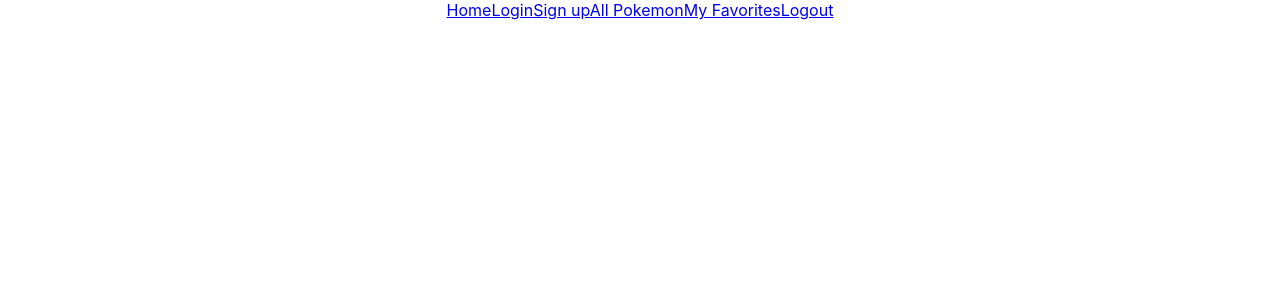
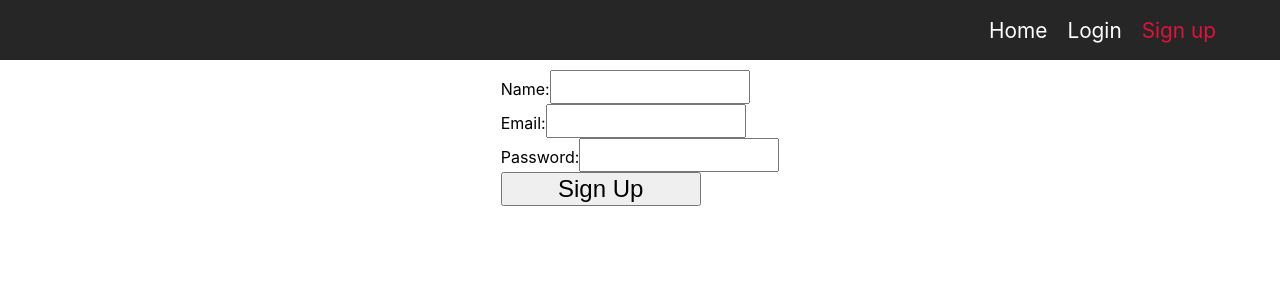
Before and after one commit to SEI-ATL-3-8/users-pokedex-frontend, a React (Create React App) app: page /signup in a window 1280 px wide. Shown: the top 300 px of the page. Built offline with nearby package versions, Linux system fonts and the light colour scheme; no server answers.

Commit message:
login, signup, logout state done

```diff
--- a/src/App.css
+++ b/src/App.css
@@ -1,8 +1,9 @@
-.App {
+.container {
   display: flex;
   flex-direction: column;
   align-items: center;
 }
+
 li {
   list-style: none;
 }
@@ -27,10 +28,39 @@ form {
 
 input {
   font-size: 1.5rem;
-  width: 100%;
+  width: 200px;
   box-sizing: border-box;
 }
 .heartOutline {
   font-size: 2rem;
   cursor: pointer;
 }
+
+.nav-bar {
+  background-color: rgb(38, 38, 38);
+  height: 60px;
+  display: flex;
+  flex-direction: row;
+  align-items: center;
+  justify-content: flex-end;
+  flex-wrap: wrap;
+}
+
+.nav-link, .nav-logout {
+  margin-left: 20px;
+  color: white;
+  text-decoration: none;
+  font-size: 1.3rem;
+}
+
+.nav-active {
+  color: crimson;
+}
+
+.nav-link:hover, .nav-logout:hover {
+  color: crimson;
+}
+
+.nav-side-margin {
+  width: 5%;
+}
--- a/src/App.js
+++ b/src/App.js
@@ -1,49 +1,66 @@
 import AllPokemon from './pages/AllPokemon'
 import FavPokemon from './pages/FavPokemon'
+import Home from './pages/Home'
+import Login from './pages/Login'
+import SignUp from './pages/SignUp'
 import Navbar from './components/Navbar'
 import {Route} from 'react-router-dom'
 import './App.css';
 import axios from 'axios'
-import {useState, useEffect} from 'react'
+import {useState, useEffect, useContext} from 'react'
+import { UserContext } from './context/UserContext'
+import { Redirect } from 'react-router-dom'
 
 function App() {
   const [favPokemon,setFavPokemon] = useState([])
   const [favPokemonNames, setFavPokemonNames] = useState([])
-  // fetch saved pokemon from the database function
+
+  const {userState, verifyUser} = useContext(UserContext)
+  const [user, setUser] = userState
+
+
   const fetchSavedPokemon = async () => {
     try {
-      let response = await axios.get(`${process.env.REACT_APP_BACKEND}/favPokemon`)
+      const userId = localStorage.getItem('userId')
+
+      let response = await axios.get(`${process.env.REACT_APP_BACKEND_URL}/favPokemon`, {
+        headers: {
+          Authorization: userId
+        }
+      })
       console.log(response)
-      // assign to state of favPokemon
-      setFavPokemon(response.data.favPokemon)
+      setFavPokemon(response.data.savedPokemon)
 
-      // create an empty array
       let names = []
-      // loop through the favorite pokemon array
-      for(let pokemon of response.data.favPokemon) {
-        // only push the names of each favorited pokemon into names
+      for(let pokemon of response.data.savedPokemon) {
         names.push(pokemon.name)
       }
-      // then set favpokemonnames to an array of just the saved pokemon names
-      // to be used in the isFave function
       setFavPokemonNames(names)
     } catch (error) {
       console.log(error)
     }
   }
 
-  // ONLY when the app loads fetch all saved pokemon
-  // will not update saved pokemon everytime you save one!!!
   useEffect(() => {
     fetchSavedPokemon()
   },[])
 
+  useEffect(() => {
+    verifyUser()
+  }, [])
+
   const savePokemon = async (pokemonName) => {
     try {
-      let res = await axios.post(`${process.env.REACT_APP_BACKEND}/favPokemon`, {
+      const userId = localStorage.getItem('userId')
+      console.log(userId)
+
+      let res = await axios.post(`${process.env.REACT_APP_BACKEND_URL}/favPokemon`, {
        name: pokemonName
+      }, {
+        headers: {
+          Authorization: userId
+        }
       })
-      // after every save, refetch all saved pokemon and update
       fetchSavedPokemon()
       console.log(res)
     } catch (error) {
@@ -52,7 +69,6 @@ function App() {
   }
 
   const isFave = (currentPokemonName) => {
-    // check if the parameter currentPokemonName exists inside of the favPokemonNames array, if so return true, otherwise return false (for the conditional render of hearts)
     if(favPokemonNames.includes(currentPokemonName)) {
       return true
     }
@@ -61,7 +77,7 @@ function App() {
 
     const deletePokemon = async (pokemonName) => {
       try {
-        let res = await axios.delete(`${process.env.REACT_APP_BACKEND}/favPokemon/${pokemonName}`)
+        let res = await axios.delete(`${process.env.REACT_APP_BACKEND_URL}/favPokemon/${pokemonName}`)
         console.log(res)
         fetchSavedPokemon()
       } catch (error) {
@@ -72,27 +88,56 @@ function App() {
   return (
     <div className="App">
       <Navbar />
+      <div className="container">
+          <Route exact path = "/" render = {() => {
+            if (user.length > 0) {
+              return <Redirect to = '/pokemon' />
+            } else {
+              return <Home />
+            }
+          }} />
+          <Route path = "/login" render = {() => {
+            if (user.length > 0) {
+              return <Redirect to = '/pokemon' />
+            } else {
+              return <Login />
+            }
+          }} />
+          <Route path = "/signup" render = {() => {
+            if (user.length > 0) {
+              return <Redirect to = '/pokemon' />
+            } else {
+              return <SignUp />
+            }
+          }} />
           <Route
-        exact path = "/"
-        render={() =>
-          <AllPokemon
+            exact path = "/pokemon"
+            render={() => {
+              if (user.length > 0) {
+                return <AllPokemon
                           savePokemon = {savePokemon}
                           isFave = {isFave}
                           deletePokemon ={deletePokemon}
                         />
+              } else {
+                return <Redirect to = '/' />
               }
-      />
+            }} />
+
           <Route
           exact path = "/favorites"
-      render={() =>
-        <FavPokemon
+          render={() => {
+            if (user.length > 0) {
+              return <FavPokemon
                         favPokemon ={favPokemon}
                         isFave = {isFave}
                         deletePokemon ={deletePokemon}
                       />
+            } else {
+              return <Redirect to = '/' />
             }
-      />
-
+          }} />
+      </div>
     </div>
   );
 }
--- a/src/components/Navbar.js
+++ b/src/components/Navbar.js
@@ -1,6 +1,7 @@
-import { NavLink } from 'react-router-dom'
+import { NavLink, Redirect } from 'react-router-dom'
 import { UserContext } from '../context/UserContext'
 import { useContext } from 'react'
+
 
 const Navbar = () => {
 
@@ -8,15 +9,27 @@ const Navbar = () => {
     const [user, setUser] = userState
 
     return (
-        <nav className="nav-bar">
-            <NavLink className="nav-link" activeClassName="nav-active" exact to='/'>Home</NavLink>
-            <NavLink className="nav-link" activeClassName="nav-active" to='/login'>Login</NavLink>
-            <NavLink className="nav-link" activeClassName="nav-active" to='/signup'>Sign up</NavLink>
-            <NavLink className="nav-link" activeClassName="nav-active" to='/pokemon'>All Pokemon</NavLink>
-            <NavLink className="nav-link" activeClassName="nav-active" to='/favorites'>My Favorites</NavLink>
-            <NavLink className="nav-link" activeClassName="nav-active" to='/logout'>Logout</NavLink>
+        <div>
+            { user.length > 0 ?
+                <nav className="nav-bar">
+                    <NavLink className="nav-link" activeClassName="nav-active" to='/pokemon'>All Pokemon</NavLink>
+                    <NavLink className="nav-link" activeClassName="nav-active" to='/favorites'>My Favorites</NavLink>
+                    <span className="nav-logout" onClick={() => {
+                        localStorage.removeItem('userId')
+                        setUser({})
+                    }}>Logout</span>
+                    <span className="nav-side-margin"></span>
+                </nav>
+            :
+                <nav className="nav-bar">
+                    <NavLink className="nav-link" activeClassName="nav-active" exact to='/'>Home</NavLink>
+                    <NavLink className="nav-link" activeClassName="nav-active" to='/login'>Login</NavLink>
+                    <NavLink className="nav-link" activeClassName="nav-active" to='/signup'>Sign up</NavLink>
+                    <span className="nav-side-margin"></span>
+                </nav>
+            }
+        </div>
 
-        </nav>
     )
 }
 
--- a/src/context/UserContext.js
+++ b/src/context/UserContext.js
@@ -10,12 +10,12 @@ const UserProvider = ({children}) => {
         const userId = localStorage.getItem('userId')
 
         if (userId) {
-            let response = await axios.get(`${process.env.REACT_APP_BACKEND}/users/verify`, {
+            let response = await axios.get(`${process.env.REACT_APP_BACKEND_URL}/users/verify`, {
                 headers: {
                     Authorization: userId
                 }
             })
-            setUser(response.data.user)
+            setUser(response.data.userId)
         }
     }
 
--- a/src/pages/Home.js
+++ b/src/pages/Home.js
@@ -1,8 +1,8 @@
 const Home = () => {
     return (
-        <div>
+        <h1>
             Welcome to Pokedex!
-        </div>
+        </h1>
     )
 }
 
--- a/src/pages/Login.js
+++ b/src/pages/Login.js
@@ -1,10 +1,12 @@
 import { useState, useContext } from 'react'
 import { UserContext } from '../context/UserContext'
 import axios from 'axios'
+import { Redirect } from 'react-router-dom'
 
 const Login = () => {
     const [email, setEmail] = useState('')
     const [password, setPassword] = useState('')
+    const [redirectState, setRedirectState] = useState('')
 
     const {userState} = useContext(UserContext)
     const [user, setUser] = userState
@@ -19,12 +21,17 @@ const Login = () => {
             email: email,
             password: password
         })
-        localStorage.setItem('userId', response.data.user.id)
-        setUser(response.data.user)
+        localStorage.setItem('userId', response.data.userId)
+        console.log(response.data.userId)
+        setUser(response.data.userId)
+        setRedirectState(response.data.userId)
+
     }
 
     return (
         <div>
+            { redirectState.length > 0 ? <Redirect to='/pokemon' />
+            :
             <form onSubmit={loginForm}>
                 <div>
                     <label htmlFor="email">Email:</label>
@@ -38,6 +45,8 @@ const Login = () => {
                     <input type="submit" value="Login" />
                 </div>
             </form>
+            }
+
         </div>
     )
 }
--- a/src/pages/Signup.js
+++ b/src/pages/Signup.js
@@ -1,11 +1,13 @@
 import { useState, useContext } from 'react'
 import { UserContext } from '../context/UserContext'
 import axios from 'axios'
+import { Redirect } from 'react-router-dom'
 
 const SignUp = () => {
     const [name, setName] = useState('')
     const [email, setEmail] = useState('')
     const [password, setPassword] = useState('')
+    const [redirectState, setRedirectState] = useState('')
 
     const {userState} = useContext(UserContext)
     const [user, setUser] = userState
@@ -21,12 +23,15 @@ const SignUp = () => {
             email: email,
             password: password
         })
-        localStorage.setItem('userId', response.data.user.id)
-        setUser(response.data.user)
+        localStorage.setItem('userId', response.data.userId)
+        setUser(response.data.userId)
+        setRedirectState(response.data.userId)
     }
 
     return (
         <div>
+            { redirectState.length > 0 ? <Redirect to='/pokemon' />
+            :
             <form onSubmit={submitForm}>
                 <div>
                     <label htmlFor="name">Name:</label>
@@ -44,6 +49,8 @@ const SignUp = () => {
                     <input type="submit" value="Sign Up" />
                 </div>
             </form>
+            }
+
         </div>
     )
 }
```
Also changed, not shown: src/components/PokemonList.js (+5 -6 lines), src/pages/AllPokemon.js (+0 -12 lines), 1 other file (tests, documents, lock files or other folders). Lines whose indentation alone changed are shown as unchanged.
